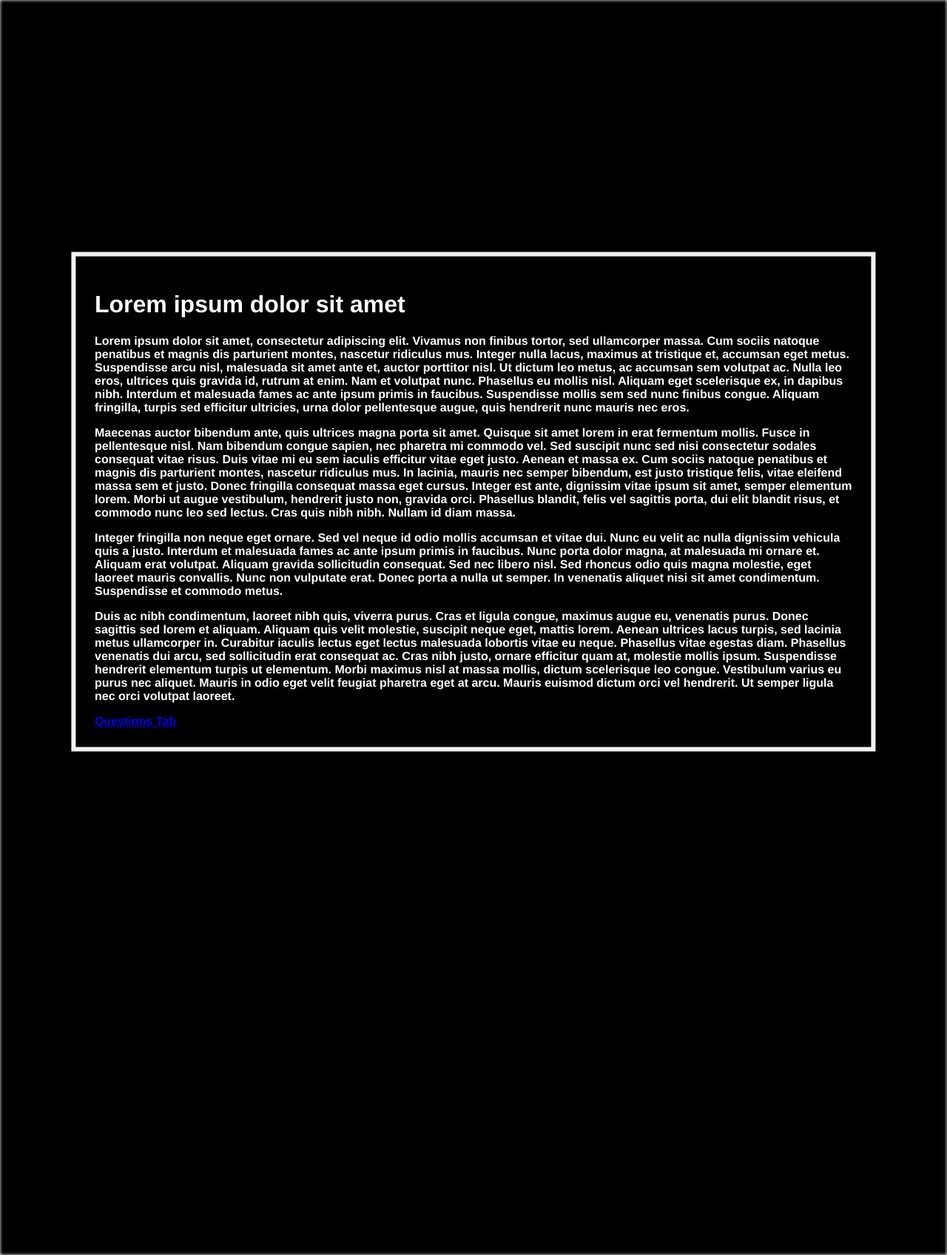
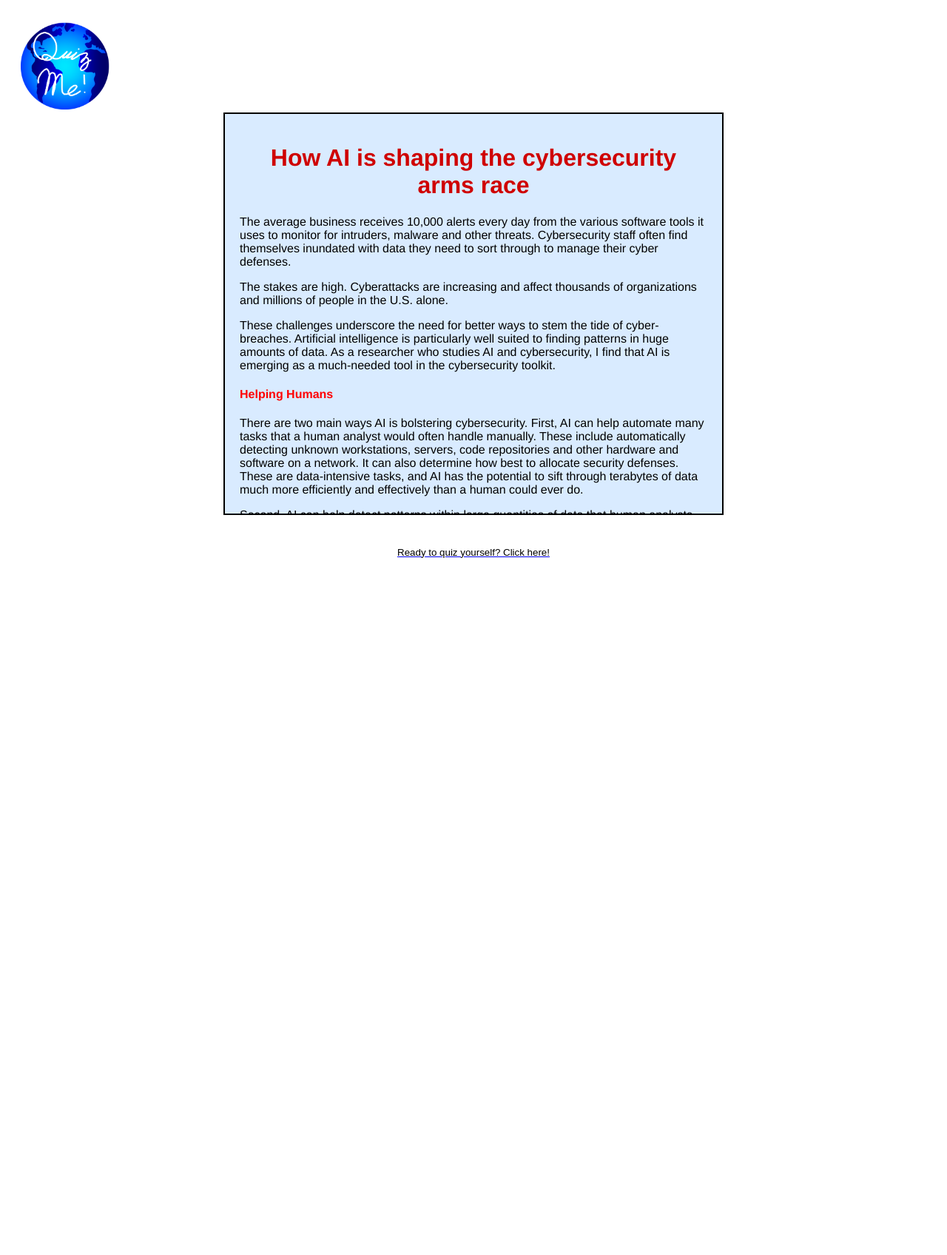
Before and after one commit to Micahperez2/quizme, a Django app: template quizme/templates/app/home.html in a window 1280 px wide. Shown: the whole page at 74% size. Run offline with Django 3.2, Linux system fonts and the light colour scheme; the template is opened without the code that fills it, so the values that code supplies are empty.

Commit message:
style: edited css/html

```diff
--- a/quizme/app/forms.py
+++ b/quizme/app/forms.py
@@ -2,4 +2,4 @@
 from app.models import Question
 
 class QuestionForm(forms.Form):
-    answer_choice = forms.CharField()
+    answer_choice = forms.IntegerField()
--- a/quizme/app/models.py
+++ b/quizme/app/models.py
@@ -10,6 +10,7 @@
 # Model for individual question
 class Question(models.Model):
     qnumber = models.IntegerField(default=1)
+    correct_answer = models.IntegerField(default=1)
     question = models.CharField(max_length=35)
     answer1 = models.CharField(max_length=20)
     answer2 = models.CharField(max_length=20)
--- a/quizme/templates/app/home.html
+++ b/quizme/templates/app/home.html
@@ -1,78 +1,119 @@
 <!DOCTYPE html>
 <html>
     <head>
+        {% load static %}
         <title>QuizMe | Quiz Yourself on Today's Trending Topics</title>
         <style>
-
-            :root {
-                color-scheme: light dark;
-                supported-color-schemes: light dark;
+#article{
+    background-color: #d9ebff;
+    color: black;
+    border: 2px solid black;
+    margin: auto;
+    padding: 20px;
+    height: 500px;
+    width: 50%;
+    overflow-y: scroll;
+    font-family: Helvetica;
 }
 
-            .background {
-                position: fixed;
-                top: 0;
-                left: 0;
-                height: 100%;
-                width: 100%;
-                filter: blur(10x);
-                -webkit-filter: blur(2px);
-                background-color: black;
+#subhead{
+    color: rgb(255, 0, 0);
 }
 
-            h1 {
+.button button{
+    display: block;
+    justify-content: right;
+    width: 20%;
+    height: 60px;
+    border: .5vw #BB86FC;
+    border-radius: 1vw;
+    margin-top: 1vw;
+    text-align: center;
+    background-color: white;
+    color: black;
+    margin:0 auto;
+    display:block;
+    margin-top:20px;
+    }
+
+    .button button:hover{
+    background-color: #1426B5;
     color: white;
     }
-
-            p {
-                color: white;
+:root{
+    color-scheme: light dark;
+    -moz-border-left-colors: light dark;
     }
-
-            .text {
-                background-color: rgb(0,0,0);
-                background-color: rgba(0,0,0, .4);
-                color: black;
-                font-weight: bold;
-                border: .5vw solid #f1f1f1;
-                position: absolute;
-                top: 40%;
-                left: 50%;
-                transform: translate(-50%, -50%);
-                width: 80vw;
-                padding: 2vw;
-                font-family: 'Helvetica', cursive;
-                }
-
-            .article{
-                background-color: #a6cfff;
-                color: black;
-                border: 2px solid white;
-                margin: 20px;
-                padding: 20px;
-                height: 600px;
-                width: 33%;
-                overflow-y: scroll;
-                font-family: Helvetica;
+    img {
+margin-top: 20px;
+margin-left: 20px;
 }
         </style>
     </head>
 
     <body>
-        <div class="background"></div>
+        <img src={%static 'images/logo.png' %} height="120" width="120">
+        <div id="article">
+            <h1 id="title" style="text-align:center; color:#cf0000">How AI is shaping the cybersecurity arms race</h1>
+            <p>
+                The average business receives 10,000 alerts every day from the various software tools it uses to monitor for intruders, malware and other threats. Cybersecurity staff often find themselves inundated with data they need to sort through to manage their cyber defenses.
+            </p>
 
-        <div class="text">
-        <div id="article">
-            <h1>Lorem ipsum dolor sit amet</h1>
-            <p>Lorem ipsum dolor sit amet, consectetur adipiscing elit. Vivamus non finibus tortor, sed ullamcorper massa. Cum sociis natoque penatibus et magnis dis parturient montes, nascetur ridiculus mus. Integer nulla lacus, maximus at tristique et, accumsan eget metus. Suspendisse arcu nisl, malesuada sit amet ante et, auctor porttitor nisl. Ut dictum leo metus, ac accumsan sem volutpat ac. Nulla leo eros, ultrices quis gravida id, rutrum at enim. Nam et volutpat nunc. Phasellus eu mollis nisl. Aliquam eget scelerisque ex, in dapibus nibh. Interdum et malesuada fames ac ante ipsum primis in faucibus. Suspendisse mollis sem sed nunc finibus congue. Aliquam fringilla, turpis sed efficitur ultricies, urna dolor pellentesque augue, quis hendrerit nunc mauris nec eros.</p>
+            <p>
+                The stakes are high. Cyberattacks are increasing and affect thousands of organizations and millions of people in the U.S. alone.
+            </p>
 
-            <p>Maecenas auctor bibendum ante, quis ultrices magna porta sit amet. Quisque sit amet lorem in erat fermentum mollis. Fusce in pellentesque nisl. Nam bibendum congue sapien, nec pharetra mi commodo vel. Sed suscipit nunc sed nisi consectetur sodales consequat vitae risus. Duis vitae mi eu sem iaculis efficitur vitae eget justo. Aenean et massa ex. Cum sociis natoque penatibus et magnis dis parturient montes, nascetur ridiculus mus. In lacinia, mauris nec semper bibendum, est justo tristique felis, vitae eleifend massa sem et justo. Donec fringilla consequat massa eget cursus. Integer est ante, dignissim vitae ipsum sit amet, semper elementum lorem. Morbi ut augue vestibulum, hendrerit justo non, gravida orci. Phasellus blandit, felis vel sagittis porta, dui elit blandit risus, et commodo nunc leo sed lectus. Cras quis nibh nibh. Nullam id diam massa.</p>
+            <p>
+                These challenges underscore the need for better ways to stem the tide of cyber-breaches. Artificial intelligence is particularly well suited to finding patterns in huge amounts of data. As a researcher who studies AI and cybersecurity, I find that AI is emerging as a much-needed tool in the cybersecurity toolkit.
+            </p>
 
-            <p>Integer fringilla non neque eget ornare. Sed vel neque id odio mollis accumsan et vitae dui. Nunc eu velit ac nulla dignissim vehicula quis a justo. Interdum et malesuada fames ac ante ipsum primis in faucibus. Nunc porta dolor magna, at malesuada mi ornare et. Aliquam erat volutpat. Aliquam gravida sollicitudin consequat. Sed nec libero nisl. Sed rhoncus odio quis magna molestie, eget laoreet mauris convallis. Nunc non vulputate erat. Donec porta a nulla ut semper. In venenatis aliquet nisi sit amet condimentum. Suspendisse et commodo metus.</p>
+            <h4 id="subhead">
+                Helping Humans
+            </h4>
 
-            <p>Duis ac nibh condimentum, laoreet nibh quis, viverra purus. Cras et ligula congue, maximus augue eu, venenatis purus. Donec sagittis sed lorem et aliquam. Aliquam quis velit molestie, suscipit neque eget, mattis lorem. Aenean ultrices lacus turpis, sed lacinia metus ullamcorper in. Curabitur iaculis lectus eget lectus malesuada lobortis vitae eu neque. Phasellus vitae egestas diam. Phasellus venenatis dui arcu, sed sollicitudin erat consequat ac. Cras nibh justo, ornare efficitur quam at, molestie mollis ipsum. Suspendisse hendrerit elementum turpis ut elementum. Morbi maximus nisl at massa mollis, dictum scelerisque leo congue. Vestibulum varius eu purus nec aliquet. Mauris in odio eget velit feugiat pharetra eget at arcu. Mauris euismod dictum orci vel hendrerit. Ut semper ligula nec orci volutpat laoreet.</p>
+            <p>
+                There are two main ways AI is bolstering cybersecurity. First, AI can help automate many tasks that a human analyst would often handle manually. These include automatically detecting unknown workstations, servers, code repositories and other hardware and software on a network. It can also determine how best to allocate security defenses. These are data-intensive tasks, and AI has the potential to sift through terabytes of data much more efficiently and effectively than a human could ever do.
+            </p>
 
-            <a href="{% url 'question' %}">Questions Tab</a>
+
+            <p>
+                Second, AI can help detect patterns within large quantities of data that human analysts can't see. For example, AI could detect the key linguistic patterns of hackers posting emerging threats in the dark web and alert analysts.
+            </p>
+
+            <p>
+                More specifically, AI-enabled analytics can help discern the jargon and code words hackers develop to refer to their new tools, techniques and procedures. One example is using the name Mirai to mean botnet. Hackers developed the term to hide the botnet topic from law enforcement and cyberthreat intelligence professionals.
+            </p>
+
+            <p>
+                AI has already seen some early successes in cybersecurity. Increasingly, companies such as FireEye, Microsoft and Google are developing innovative AI approaches to detect malware, stymie phishing campaigns and monitor the spread of disinformation. One notable success is Microsoft's Cyber Signals program that uses AI to analyze 24 trillion security signals, 40 nation-state groups and 140 hacker groups to produce cyberthreat intelligence for C-level executives.
+            </p>
+
+            <p>
+                Federal funding agencies such as the Department of Defense and the National Science Foundation recognize the potential of AI for cybersecurity and have invested tens of millions of dollars to develop advanced AI tools for extracting insights from data generated from the dark web and open-source software platforms such as GitHub, a global software development code repository where hackers, too, can share code.
+            </p>
+
+            <h4 id="subhead">Downsides of AI</h4>
+            <p>
+                Despite the significant benefits of AI for cybersecurity, cybersecurity professionals have questions and concerns about AI’s role. Companies might be thinking about replacing their human analysts with AI systems, but might be worried about how much they can trust automated systems. It's also not clear whether and how the well-documented AI problems of bias, fairness, transparency and ethics will emerge in AI-based cybersecurity systems.
+            </p>
+
+            <p>
+                Also, AI is useful not only for cybersecurity professionals trying to turn the tide against cyberattacks, but also for malicious hackers. Attackers are using methods like reinforcement learning and generative adversarial networks, which generate new content or software based on limited examples, to produce new types of cyberattacks that can evade cyber defenses. Researchers and cybersecurity professionals are still learning all the ways malicious hackers are using AI.
+            </p>
+
+            <h4 id="subhead">The Road Ahead</h4>
+            <p>
+                Looking forward, there is significant room for growth for AI in cybersecurity. In particular, the predictions AI systems make based on the patterns they identify will help analysts respond to emerging threats. AI is an intriguing tool that could help stem the tide of cyberattacks and, with careful cultivation, could become a required tool for the next generation of cybersecurity professionals.
+            </p>
+
+            <p>
+                The current pace of innovation in AI, however, indicates that fully automated cyber battles between AI attackers and AI defenders is likely years away.
+            </p>
         </div>
+
+        <div class="button">
+            <a href="{% url 'question' %}">
+            <button class="text-center" id="next" onclick="myFunction(this,'blue')">Ready to quiz yourself? Click here!</button> </a>
           </div>
     </body>
 </html>
```
Also changed, not shown: quizme/app/views.py (+29 -10 lines), quizme/templates/app/question.html (+54 -81 lines), quizme/static/images/Logo.png (added). Lines whose indentation alone changed are shown as unchanged.
